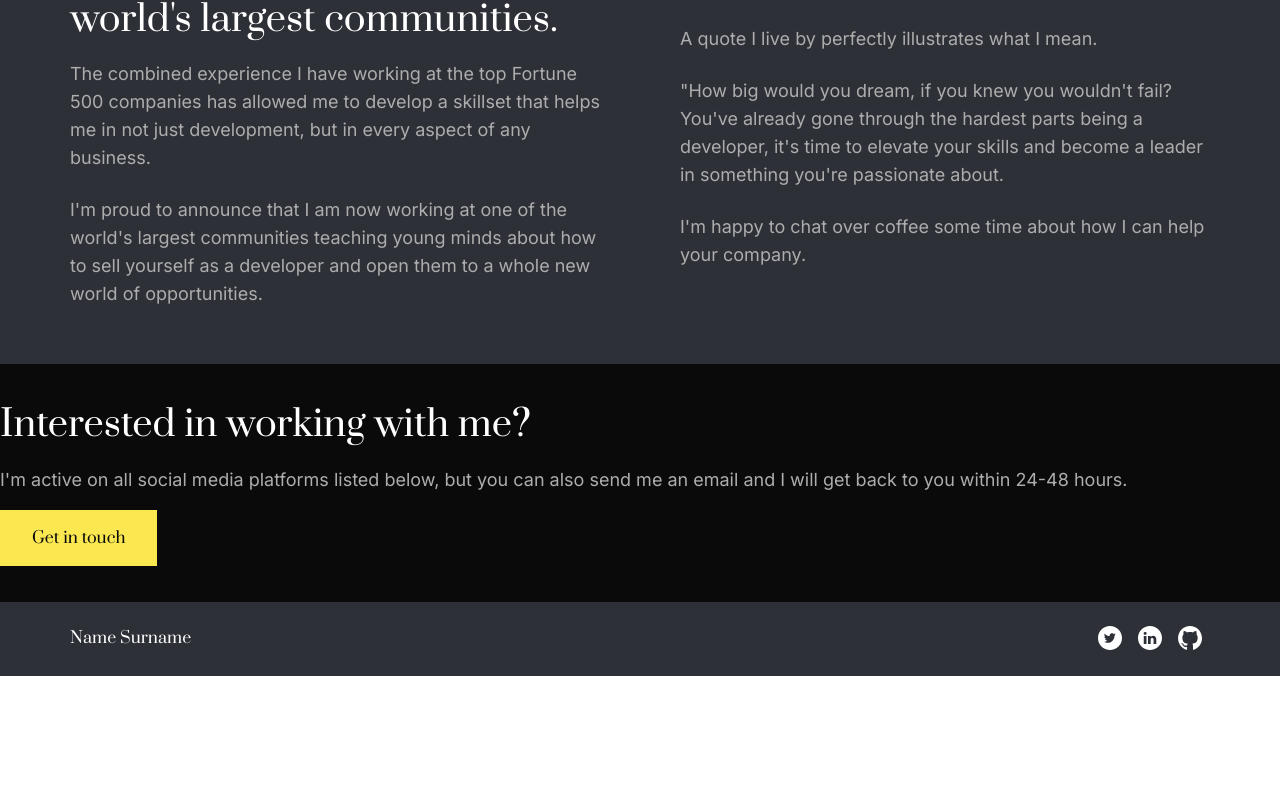
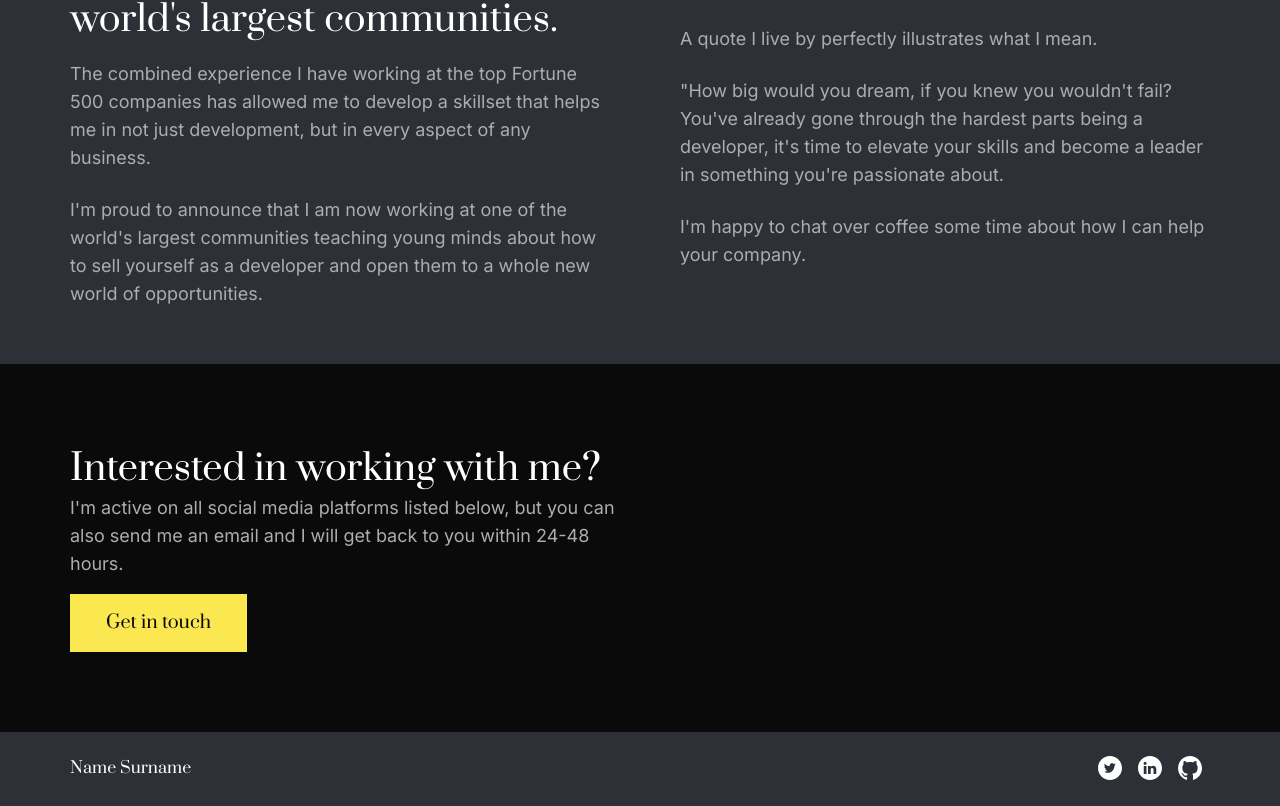
Before and after one commit to ntjnh/cw-developer-portfolio, a React (Vite) app: page / in a window 1280 px wide. Shown: the part 1238-2044 px from the top of the page. Before the commit the page ends 1914 px from the top, so only its background shows below. Built offline with nearby package versions, Linux system fonts and the light colour scheme.

Commit message:
Tweak CTA component spacing

```diff
--- a/src/components/CTA.jsx
+++ b/src/components/CTA.jsx
@@ -1,10 +1,12 @@
 export default function CTA() {
     return (
-        <section className="bg-black py-9">
-            <div className="container">
-                <h2 className="font-serif font-normal leading-snug mb-4 text-4xl text-white">Interested in working with me?</h2>
-                <p className="mb-4 text-lg">I'm active on all social media platforms listed below, but you can also send me an email and I will get back to you within 24-48 hours.</p>
-                <a className="bg-yellow font-serif inline-block no-underline px-8 py-4 text-black" href="#">Get in touch</a>
+        <section className="bg-black py-20">
+            <div className="container md:max-w-[1140px]">
+                <div className="max-w-[550px] w-1/2">
+                    <h2 className="font-serif font-normal leading-snug mb-0 text-4xl text-white">Interested in working with me?</h2>
+                    <p className="mb-4 text-lg">I'm active on all social media platforms listed below, but you can also send me an email and I will get back to you within 24-48 hours.</p>
+                    <a className="bg-yellow font-serif inline-block leading-none no-underline px-9 py-5 text-black text-lg" href="#">Get in touch</a>
+                </div>
             </div>
         </section>
     )
```
